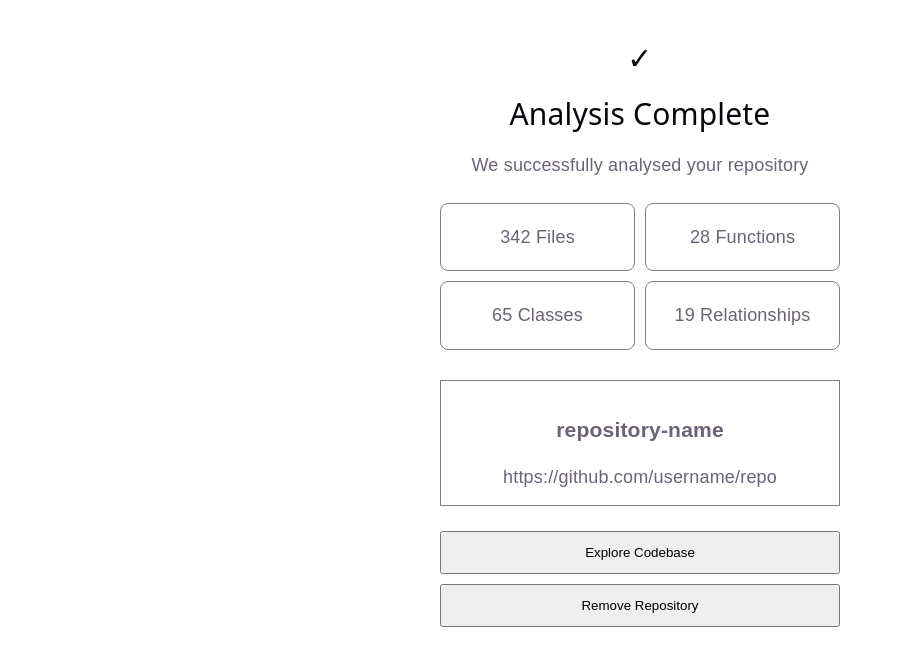
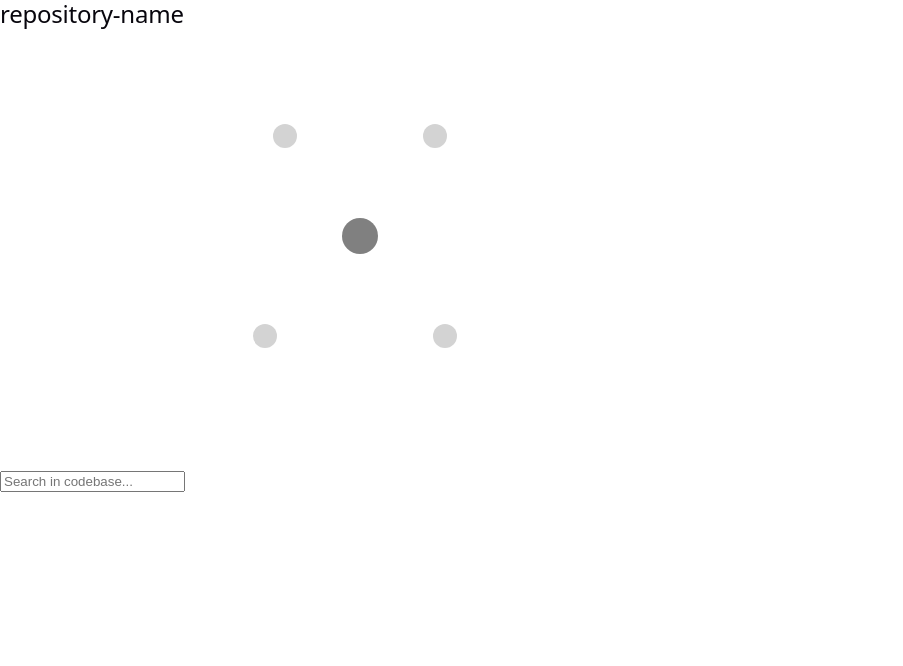
Before and after one commit to agile-students-fall2026/generic-mern-stack-project-repoiq, a React (Vite) app in the folder front-end/: page / in a window 1280 px wide. Shown: the top 666 px of the page, without its empty margins (0-903 px from the left). Built offline with nearby package versions, Linux system fonts and the light colour scheme.

Commit message:
added circles

```diff
--- a/front-end/src/App.jsx
+++ b/front-end/src/App.jsx
@@ -8,7 +8,7 @@ import InteractiveMap from './components/InteractiveMap.jsx'
 import './App.css'
 
 function App() {
-  const [page, setPage] = useState('complete')
+  const [page, setPage] = useState('map')
 
   if (page === 'progress') {
     return <AnalysisProgress setPage={setPage} />
--- a/front-end/src/components/InteractiveMap.jsx
+++ b/front-end/src/components/InteractiveMap.jsx
@@ -1,10 +1,18 @@
+
 
 function InteractiveMap({ setPage }) {
   return (
     <div>
-      <button onClick={() => setPage('complete')}>←</button>
       <h2>repository-name</h2>
       <input placeholder="Search in codebase..." />
+
+      <svg width="350" height="450">
+        <circle cx="175" cy="200" r="18" fill="gray" />
+        <circle cx="100" cy="100" r="12" fill="lightgray" />
+        <circle cx="250" cy="100" r="12" fill="lightgray" />
+        <circle cx="80" cy="300" r="12" fill="lightgray" />
+        <circle cx="260" cy="300" r="12" fill="lightgray" />
+      </svg>
     </div>
   )
 }
```
